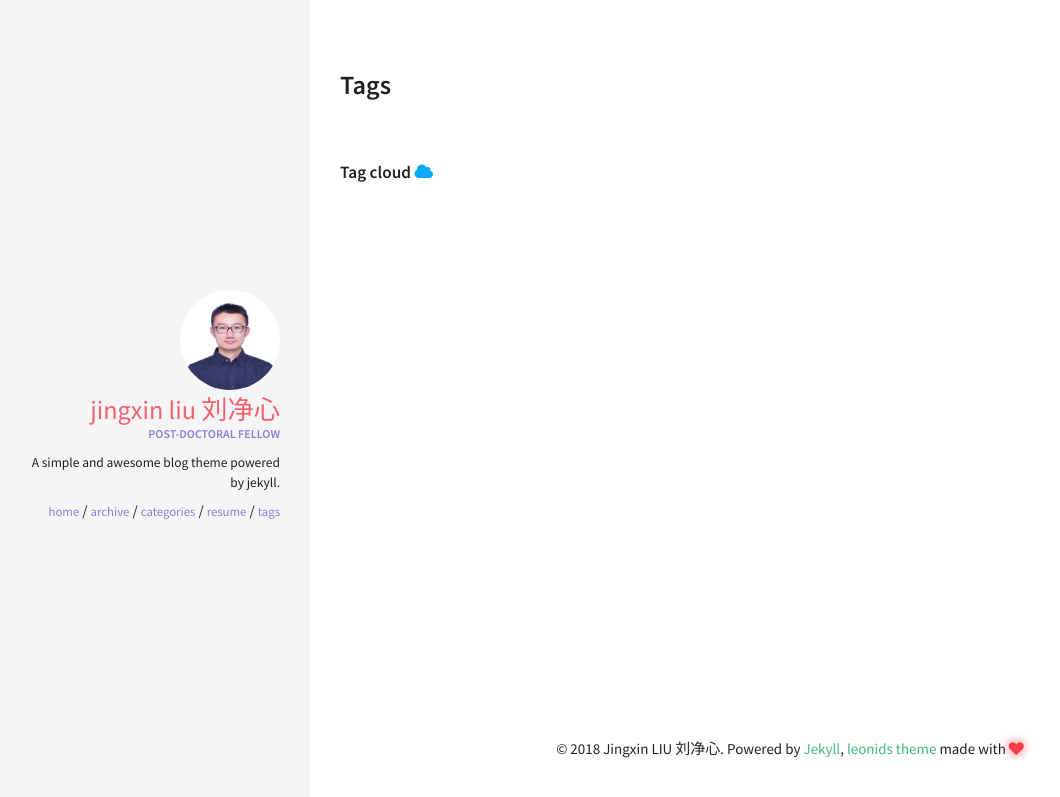
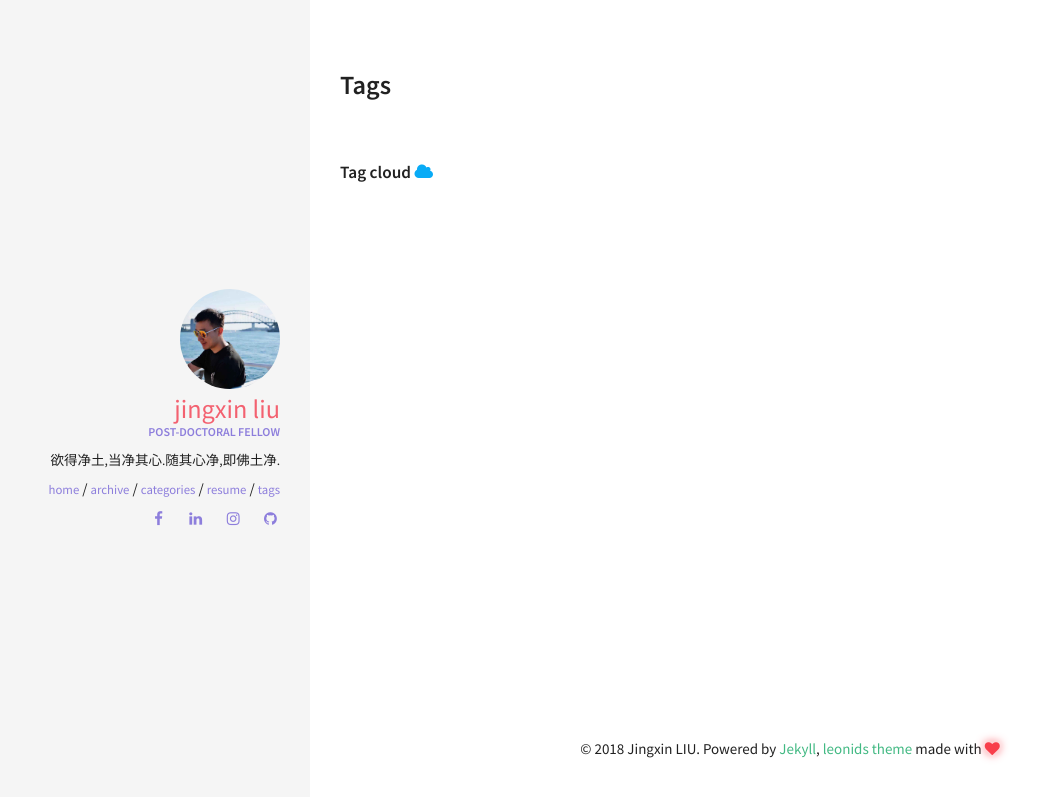
Before and after one commit to Jingxin-LIU/jingxin-liu.github.io, a Jekyll site: the page built from tags.html, in a window 1280 px wide. Shown: the top 797 px of the page, without its empty margins (10-1070 px from the left). Built offline with Jekyll 4.4.1, drawn with Linux system fonts in a browser that asks for light colours.

Commit message:
edit owner config

```diff
--- a/_config.yml
+++ b/_config.yml
@@ -5,7 +5,7 @@
 #
 title: Jingxin Liu 刘净心
 email: jingxin.liu@outlook.com
-description: Post-doctoral fellow
+description: Personal Website
 url: # the base hostname & protocol for your site
 keywords: ["personal website", "blog", "jekyll"]
 
@@ -33,14 +33,14 @@ kramdown:
 ####################################
 #
 owner:
-  name: Jingxin LIU 刘净心
-  avatar: jingxin.png
+  name: Jingxin LIU
+  avatar: jingxin.jpeg
   job: "Post-Doctoral Fellow"
-  bio: "A simple and awesome blog theme powered by jekyll."
+  bio: "欲得净土,当净其心.随其心净,即佛土净."
   email:
   disqus-shortname:
   twitter: #username
-  facebook: #username
+  facebook: jingxin.liu.7
   google:
     plus: #username
     analytics:
@@ -48,13 +48,13 @@ owner:
     ad-client:
     ad-slot:
   bing-verify:
-  github: #username
+  github: jingxin-liu
   gitlab: #username
   stackoverflow: #123456/username   from a "http://stackoverflow.com/users/123456/username" link
-  linkedin: #username
+  linkedin: jingxin-liu-bb374a95
   skype: #username
   xing: #username
-  instagram: #username
+  instagram: jingxinliu
   lastfm: #username
   tumblr: #username
   pinterest: #username
```
Also changed, not shown: img/jingxin.jpeg (added), img/jingxin.png (deleted).
